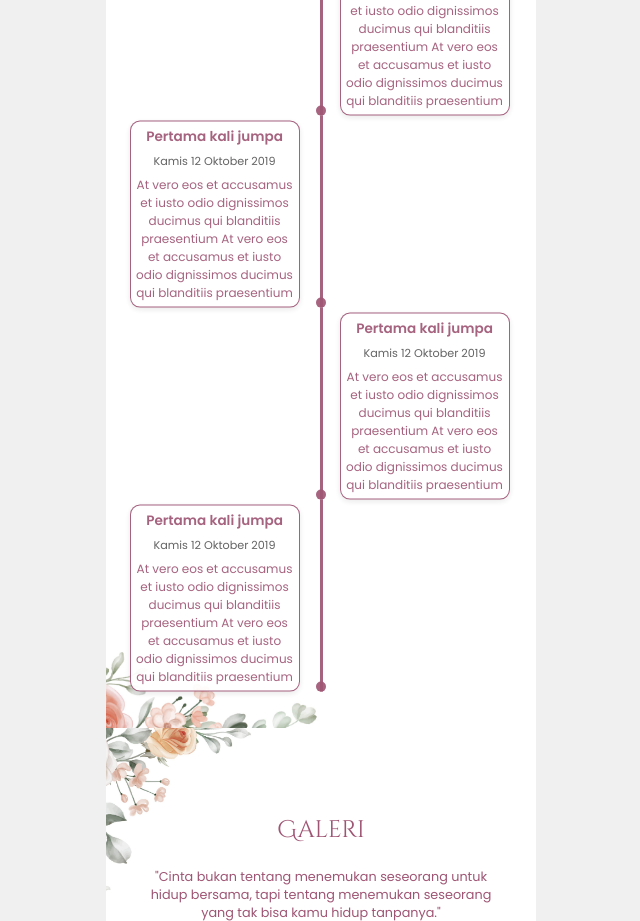
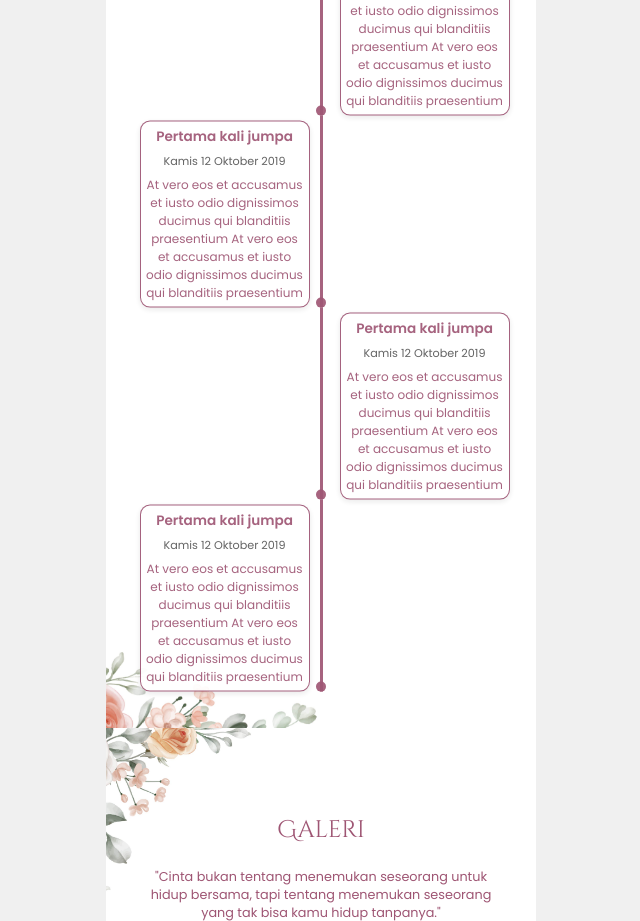
Before and after one commit to edpg113/testing-web-nikah, a React (Vite) app: page / in a window 1280 px wide. Shown: the part 2700-3621 px from the top of the page, without its empty margins (319-959 px from the left). Built offline with nearby package versions, Linux system fonts and the light colour scheme; a web font is replaced by a local one.

Commit message:
Update class timeline App.css

```diff
--- a/src/App.css
+++ b/src/App.css
@@ -355,7 +355,7 @@ body {
   }
 
   .timeline ul li:nth-child(even) div {
-    left: -190px;
+    left: -180px;
   }
 
   .timeline ul li div p {
```
